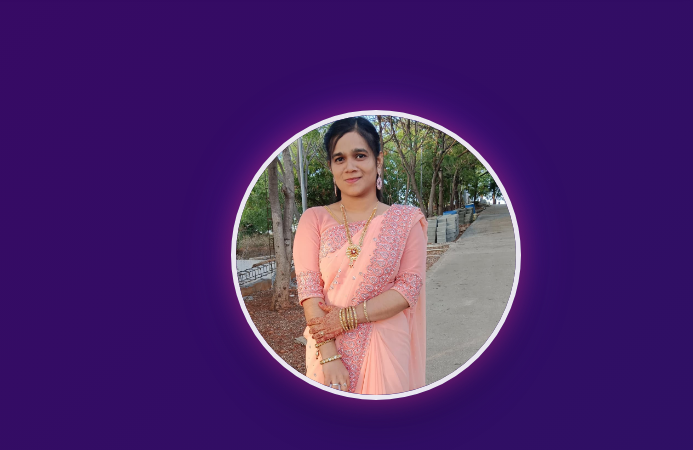
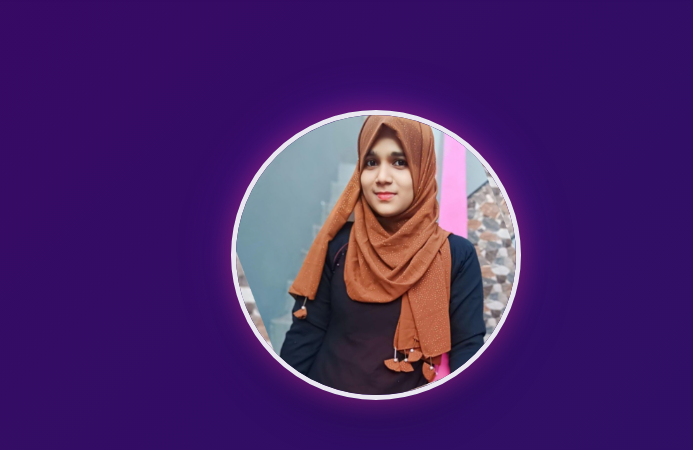
Before and after one commit to BahmithaBegam/newportfolio, a website: page index.html in a window 1280 px wide. Shown: the part 95-545 px from the top of the page, 587-1280 px from the left. Drawn offline with Linux system fonts and the light colour scheme.

Commit message:
index.html

```diff
--- a/index.html
+++ b/index.html
@@ -67,7 +67,7 @@
     </div>
      <!-- Profile Image -->
     <div class="hero-img">
-        <img src="b1.jpeg" alt="Bahmitha Begam">
+        <img src="b2.jpeg" alt="Bahmitha Begam">
     </div>
 </section>
 
```
